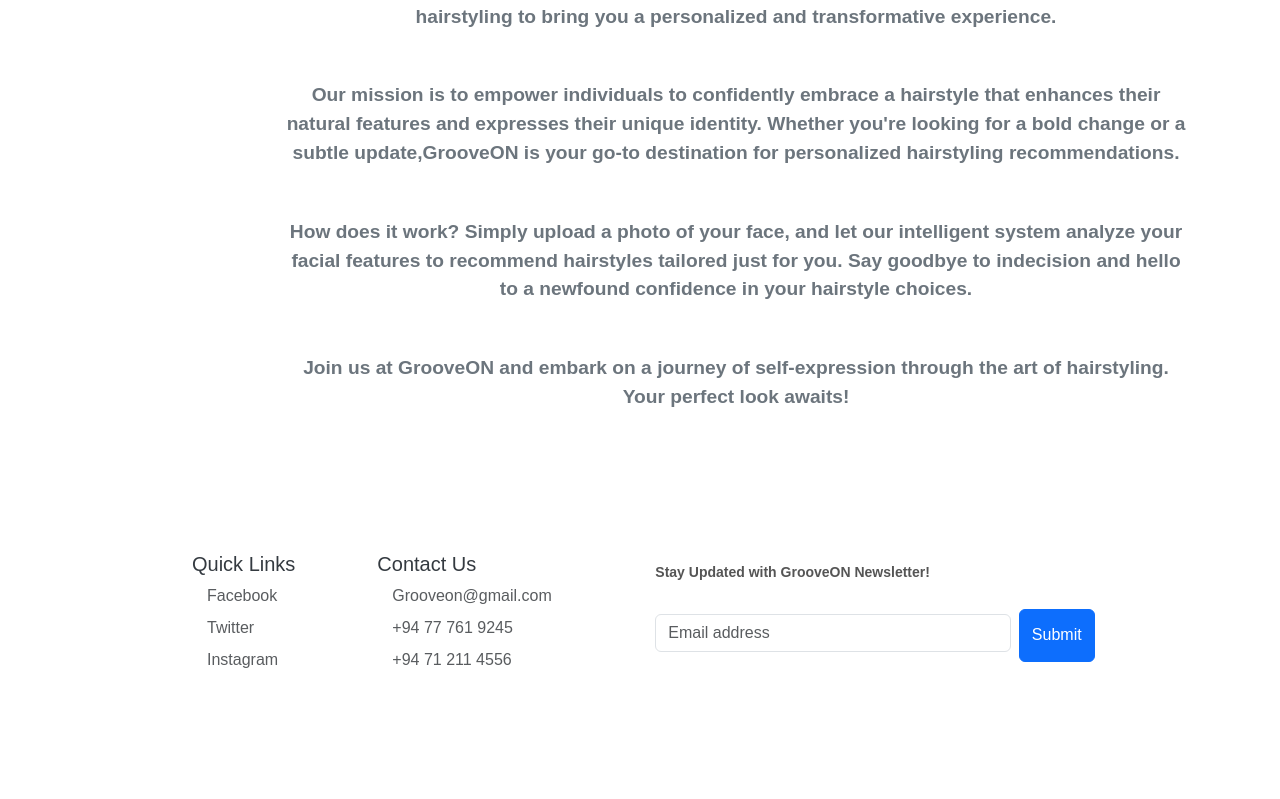
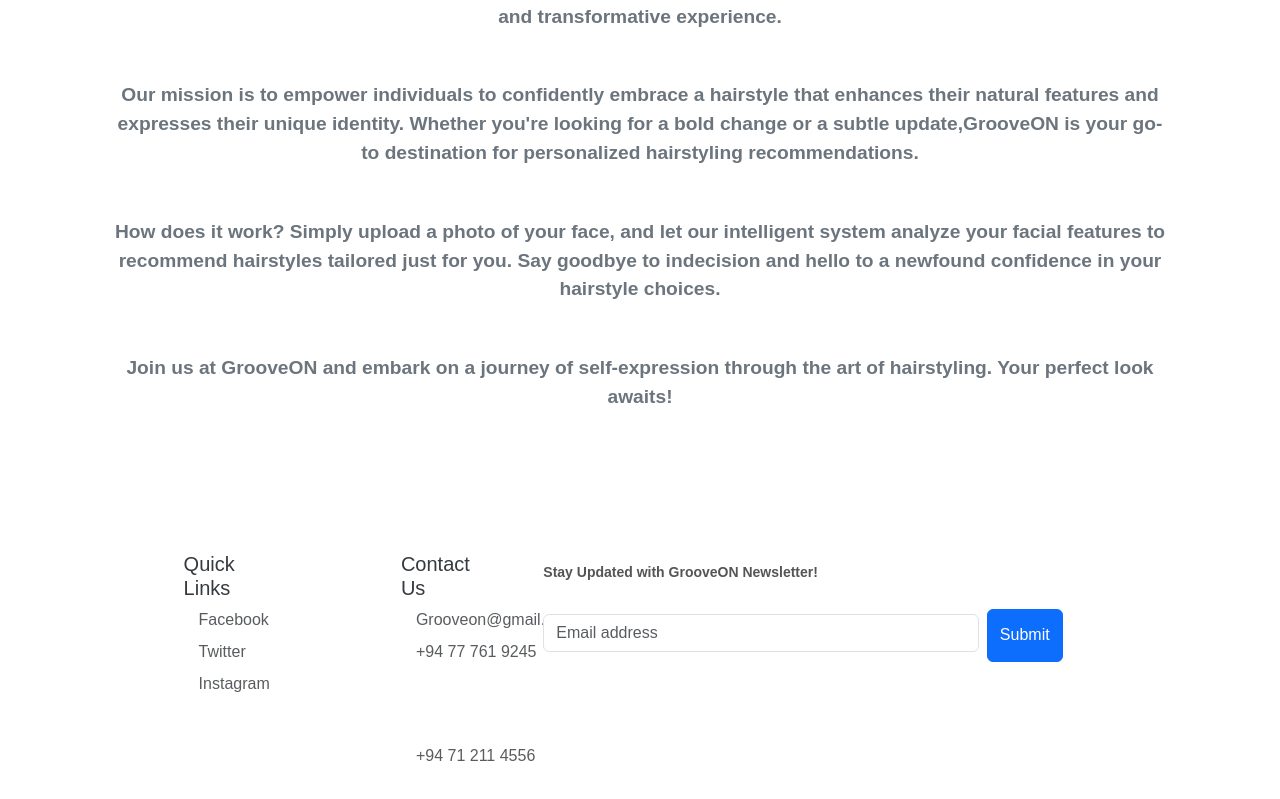
Before and after one commit to NilupulNakandala/GrooveOn-Hairstyle-recommendation-, a React (Vite) app in the folder agent-app/: page /about in a window 1280 px wide. Shown: the part 307-1106 px from the top of the page. Before the commit the page ends 1075 px from the top, so only its background shows below. Built offline with nearby package versions, Linux system fonts and the light colour scheme.

Commit message:
Update Footer.css

```diff
--- a/agent-app/src/Footer/Footer.css
+++ b/agent-app/src/Footer/Footer.css
@@ -60,6 +60,6 @@
       margin-top: 20px;
     }
   }
-  .row{
+  .col-6{
     padding-left: 15%;
   }
```
